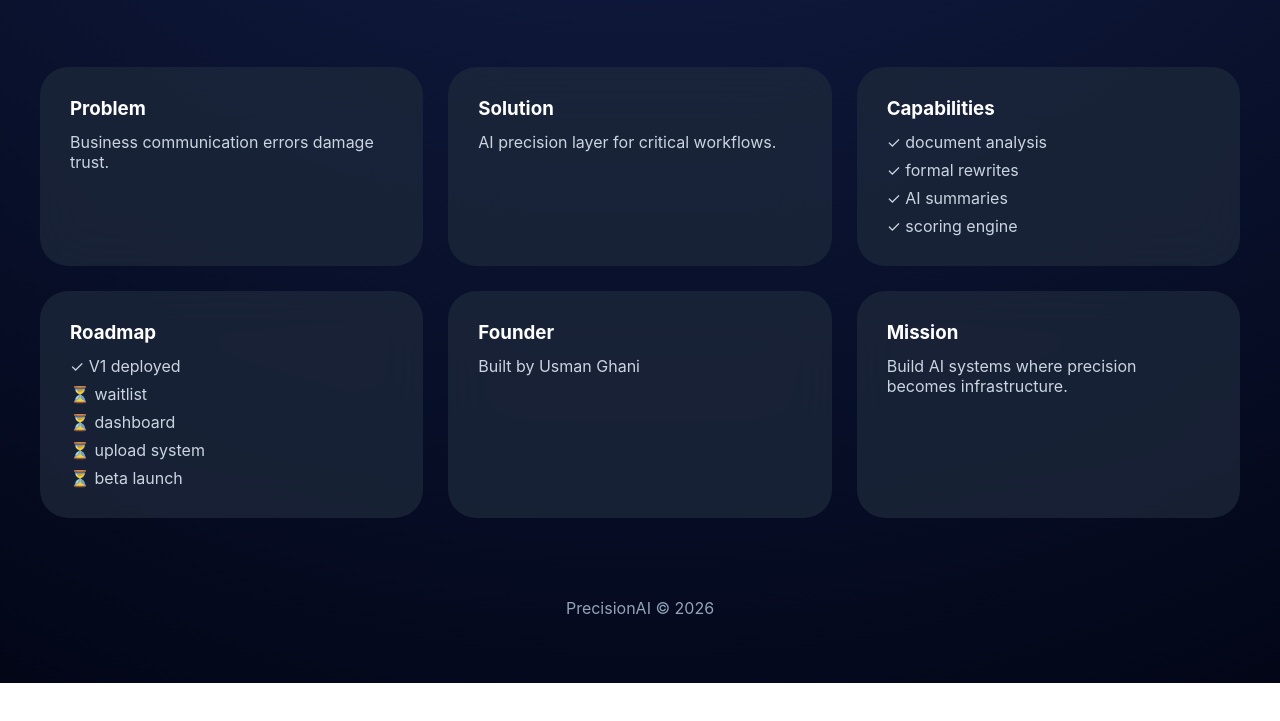
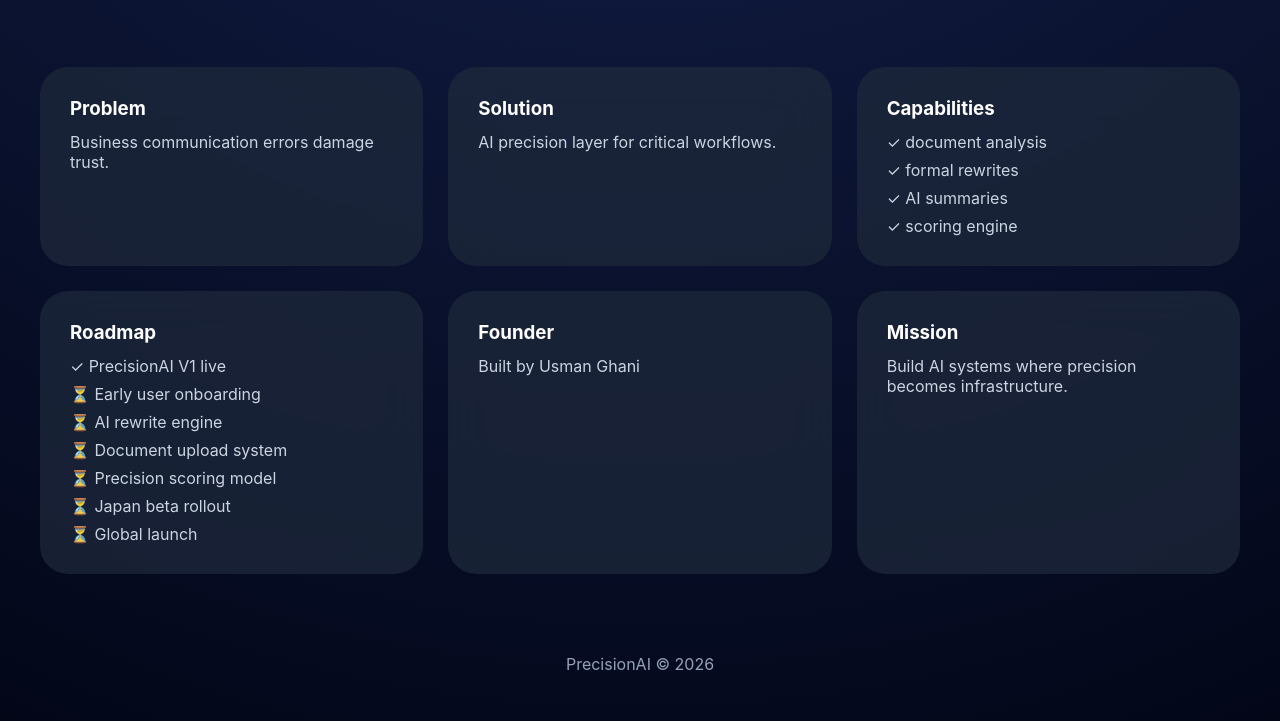
Before and after one commit to G-o-ah/precision-ai, a plain HTML site: page index.html in a window 1280 px wide. Shown: the part 675-1396 px from the top of the page. Before the commit the page ends 1358 px from the top, so only its background shows below. Drawn offline with Linux system fonts and the light colour scheme.

Commit message:
Update index.html

```diff
--- a/index.html
+++ b/index.html
@@ -495,14 +495,21 @@ AI precision layer for critical workflows.
 
 <h3>Roadmap</h3>
 
-<p>✓ V1 deployed</p>
-<p>⏳ waitlist</p>
-<p>⏳ dashboard</p>
-<p>⏳ upload system</p>
-<p>⏳ beta launch</p>
+<p>✓ PrecisionAI V1 live</p>
+
+<p>⏳ Early user onboarding</p>
+
+<p>⏳ AI rewrite engine</p>
+
+<p>⏳ Document upload system</p>
+
+<p>⏳ Precision scoring model</p>
+
+<p>⏳ Japan beta rollout</p>
+
+<p>⏳ Global launch</p>
 
 </div>
-
 <div class="card">
 
 <h3>Founder</h3>
```
